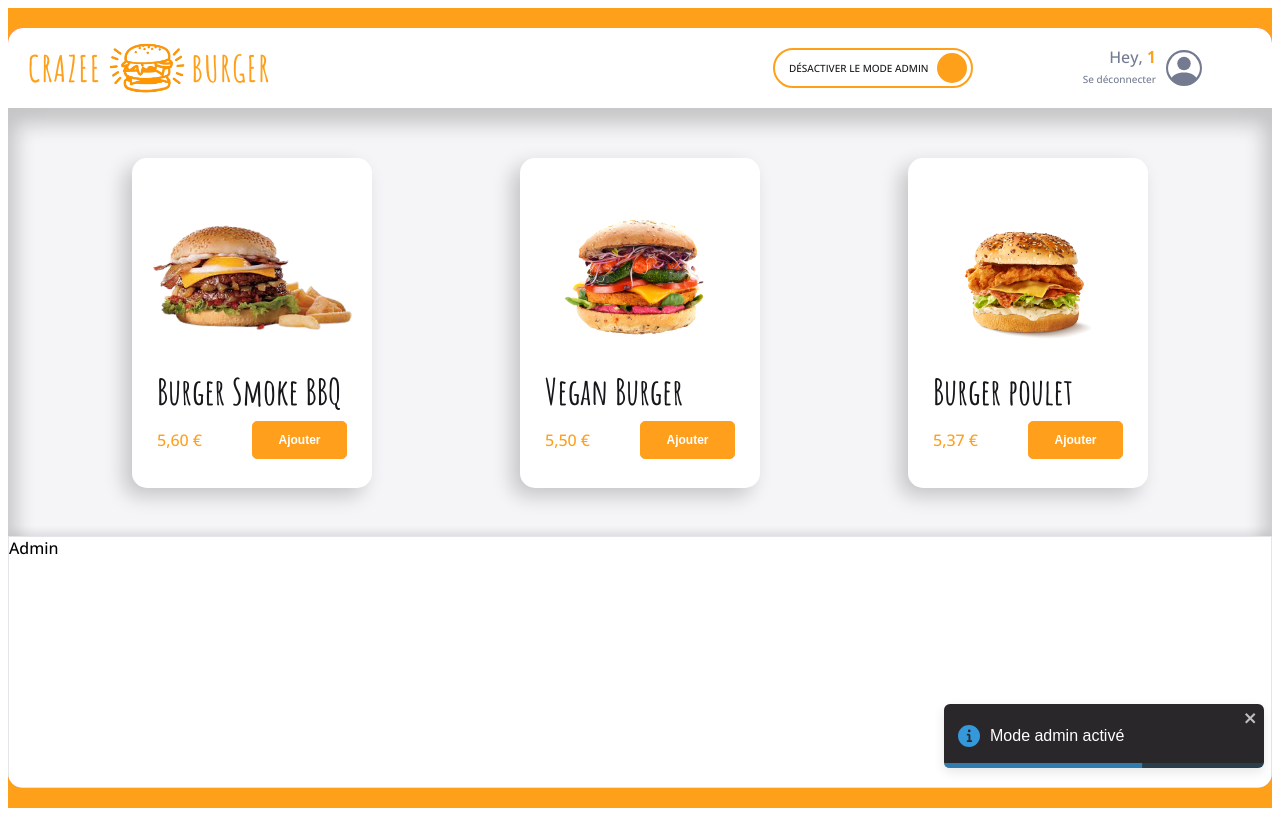
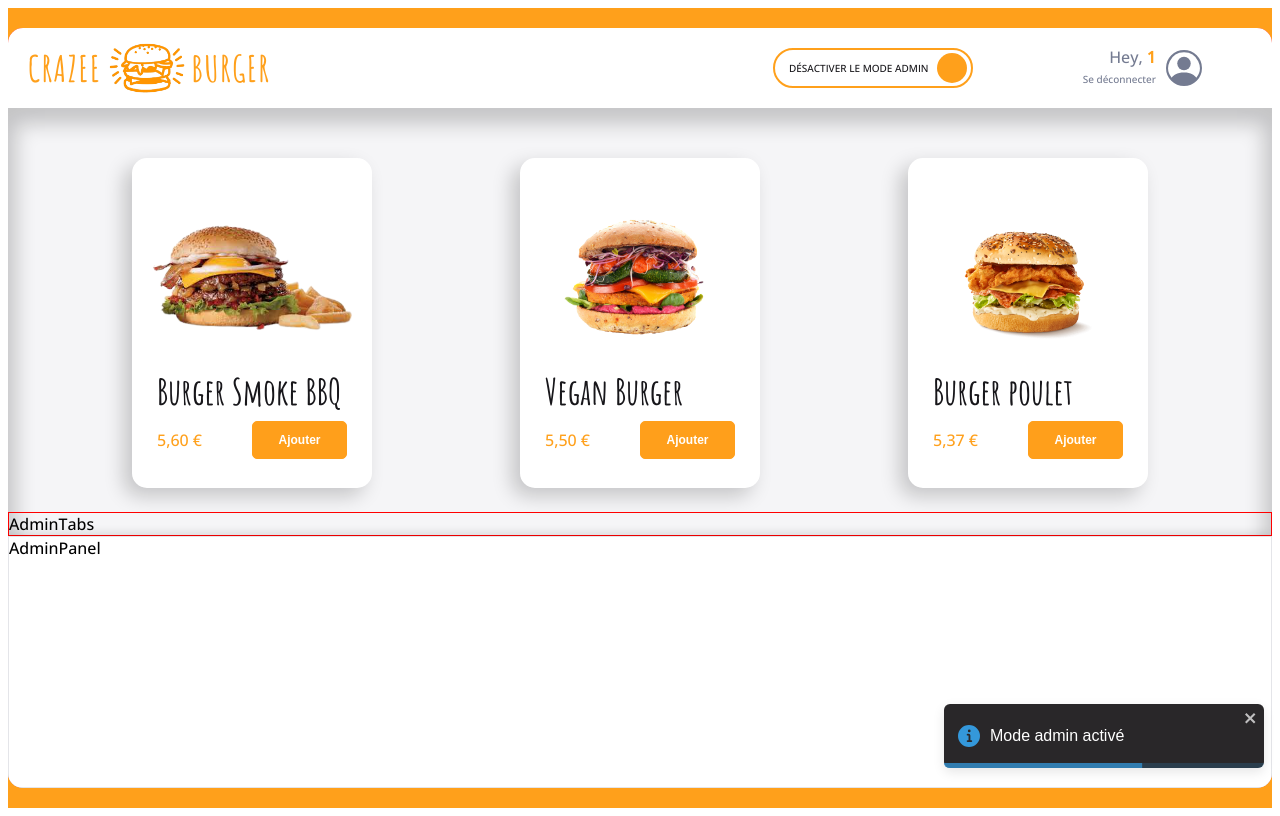
Before and after one commit to kailam-ada/crazee-burger2, a React (Vite) app: page /order/1 in a window 1280 px wide. Both pictures are taken after a click on the label 872 px from the left and 68 px from the top of the page. Built offline with nearby package versions, Linux system fonts and the light colour scheme; grey boxes are pictures that could not be loaded.

Commit message:
💄 F07: ADMIN > Add AdminTabs and AdminPanel

```diff
--- a/src/components/pages/order/Main/Admin/Admin.jsx
+++ b/src/components/pages/order/Main/Admin/Admin.jsx
@@ -1,15 +1,18 @@
 import styled from "styled-components";
 import { theme } from "../../../../../theme";
+import AdminTabs from "./AdminTabs";
+import AdminPanel from "./AdminPanel";
 
 export default function Admin() {
-  return <AdminStyled>Admin</AdminStyled>;
+  return (
+    <AdminStyled>
+      <AdminTabs />
+      <AdminPanel />
+    </AdminStyled>
+  );
 }
 
 const AdminStyled = styled.div`
-  background: ${theme.colors.white};
-  border: 1px solid ${theme.colors.greyLight};
-  box-shadow: ${theme.shadows.subtle};
-  height: 250px;
   position: absolute;
   bottom: 0;
   left: 0;
--- /dev/null
+++ b/src/components/pages/order/Main/Admin/AdminPanel.jsx
@@ -0,0 +1,13 @@
+import styled from "styled-components";
+import { theme } from "../../../../../theme";
+
+export default function AdminPanel() {
+  return <AdminPanelStyled>AdminPanel</AdminPanelStyled>;
+}
+
+const AdminPanelStyled = styled.div`
+  background: ${theme.colors.white};
+  border: 1px solid ${theme.colors.greyLight};
+  box-shadow: ${theme.shadows.subtle};
+  height: 250px;
+`;
--- /dev/null
+++ b/src/components/pages/order/Main/Admin/AdminTabs.jsx
@@ -0,0 +1,9 @@
+import styled from "styled-components";
+
+export default function AdminTabs() {
+  return <AdminTabsStyled>AdminTabs</AdminTabsStyled>;
+}
+
+const AdminTabsStyled = styled.div`
+  border: 1px solid red;
+`;
```
